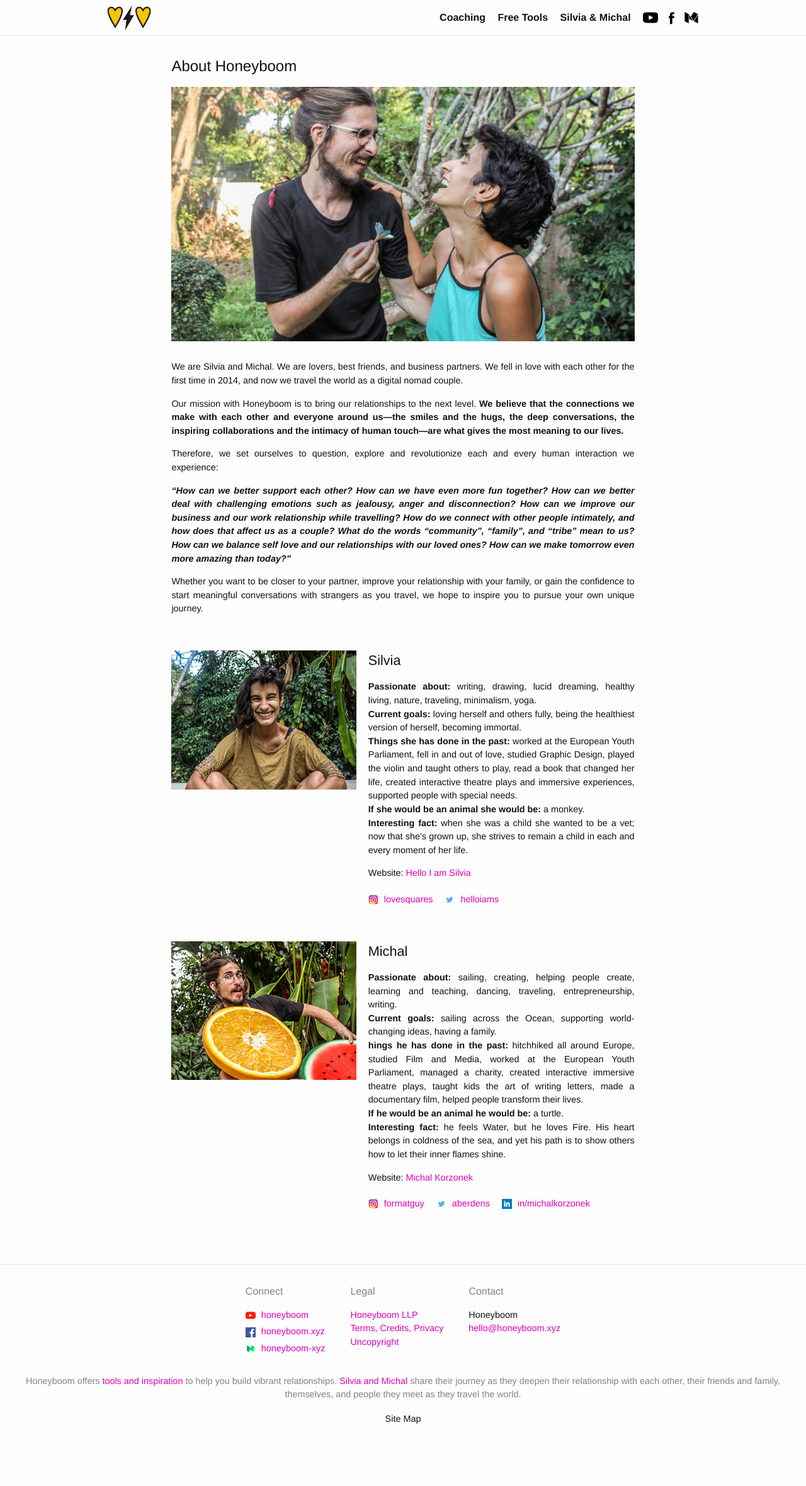
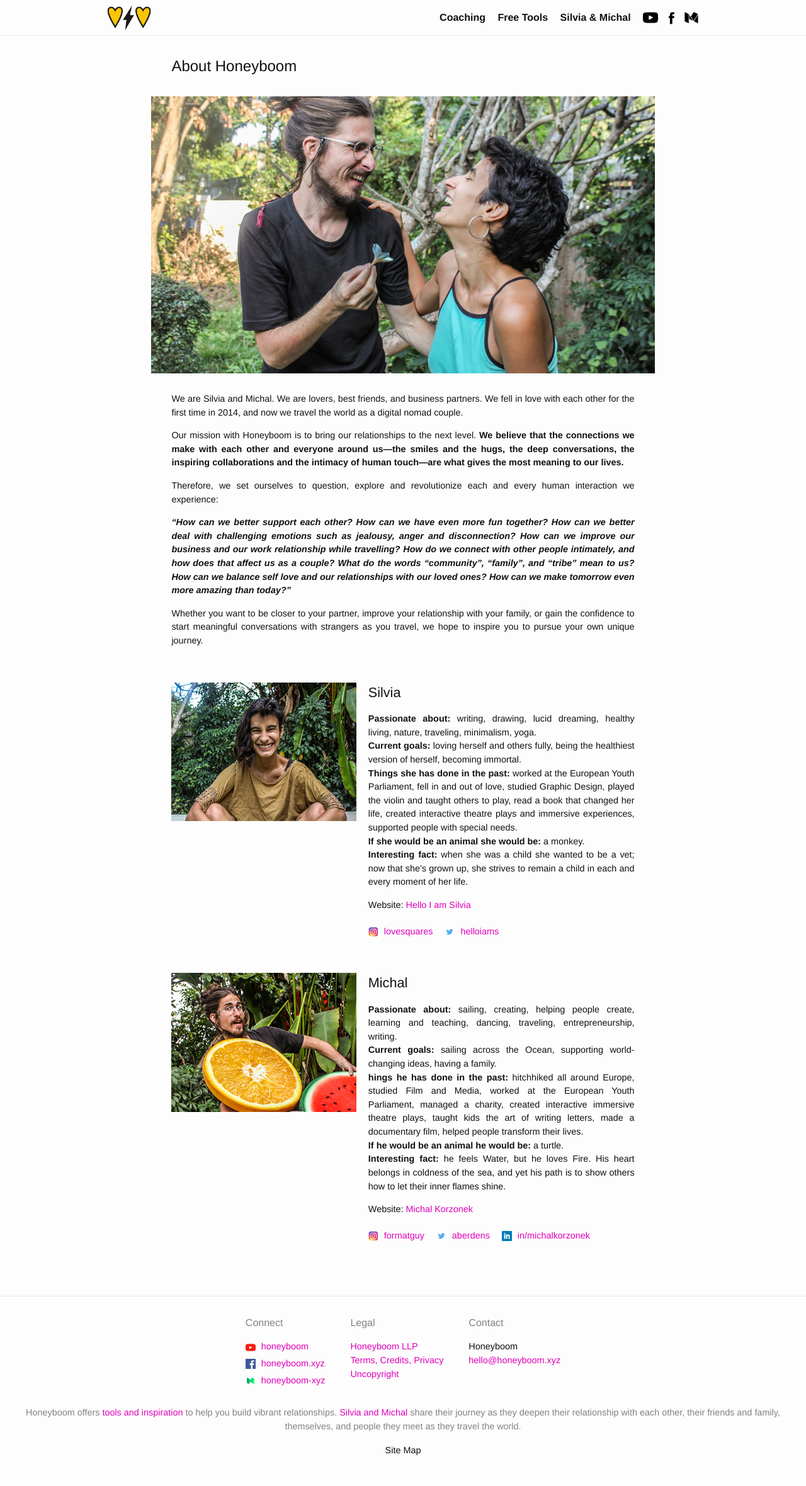
Before and after one commit to Honeyboom/honeyboom.github.io, a Jekyll site: the page built from silvia-michal.html, in a window 1280 px wide. Shown: the whole page at 63% size. Built offline with Jekyll 4.4.1, drawn with Linux system fonts in a browser that asks for light colours; before the commit the page ends 2310 px from its top, so only the background shows below that.

```diff
--- a/_sass/minima/_layout.scss
+++ b/_sass/minima/_layout.scss
@@ -305,8 +305,8 @@
 	li {
 		display: inline-block;
 		margin: 0 5vw 8vh 0;
-		width: calc((80% - 10px - 8vw) / 3);
-		width: -webkit-calc((80% - 10px - 8vw) / 3);
+		width: calc((80% - 10px - 10vw) / 3);
+		width: -webkit-calc((80% - 10px - 10vw) / 3);
 		@include media-query($on-palm) {
 			margin: 0 0 4vh 0;
 			width: 100%;
@@ -689,6 +689,10 @@
 .silvia-michal-about {
   padding: 0 8vw;
 
+  h2 {
+    margin-bottom: $spacing-unit;
+  }
+
   .sm-main-text {
     padding-bottom: $big-spacing-unit;
     text-align: justify;
@@ -698,6 +702,8 @@
   .sm-main-image {
     text-align: center;
     margin-bottom: $spacing-unit;
+    margin-left:-webkit-calc(-15px - 8vw);
+    margin-right:-webkit-calc(-15px - 8vw);
   }
 
 	@include media-query($on-palm) {
```
Also changed, not shown: coaching.html (+4 -4 lines).
